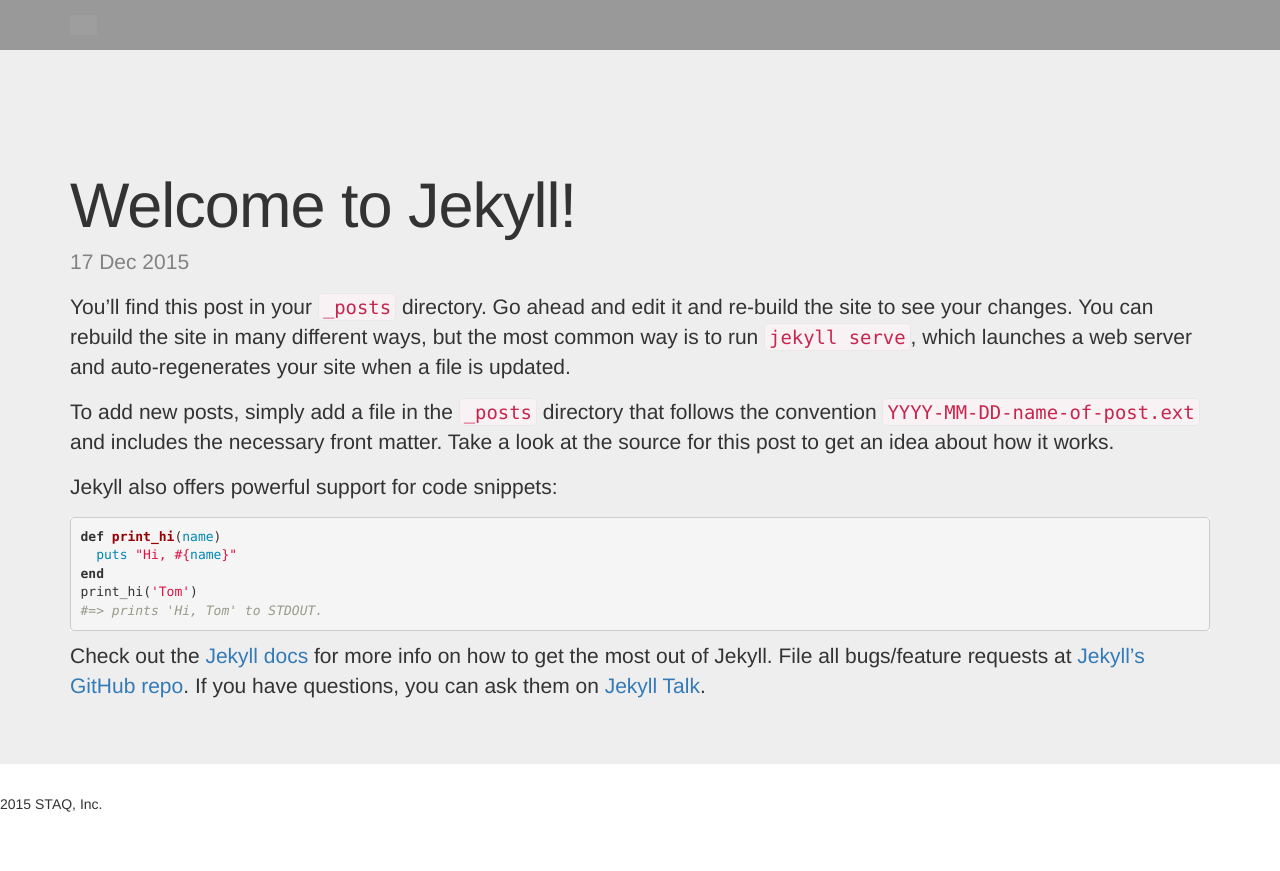
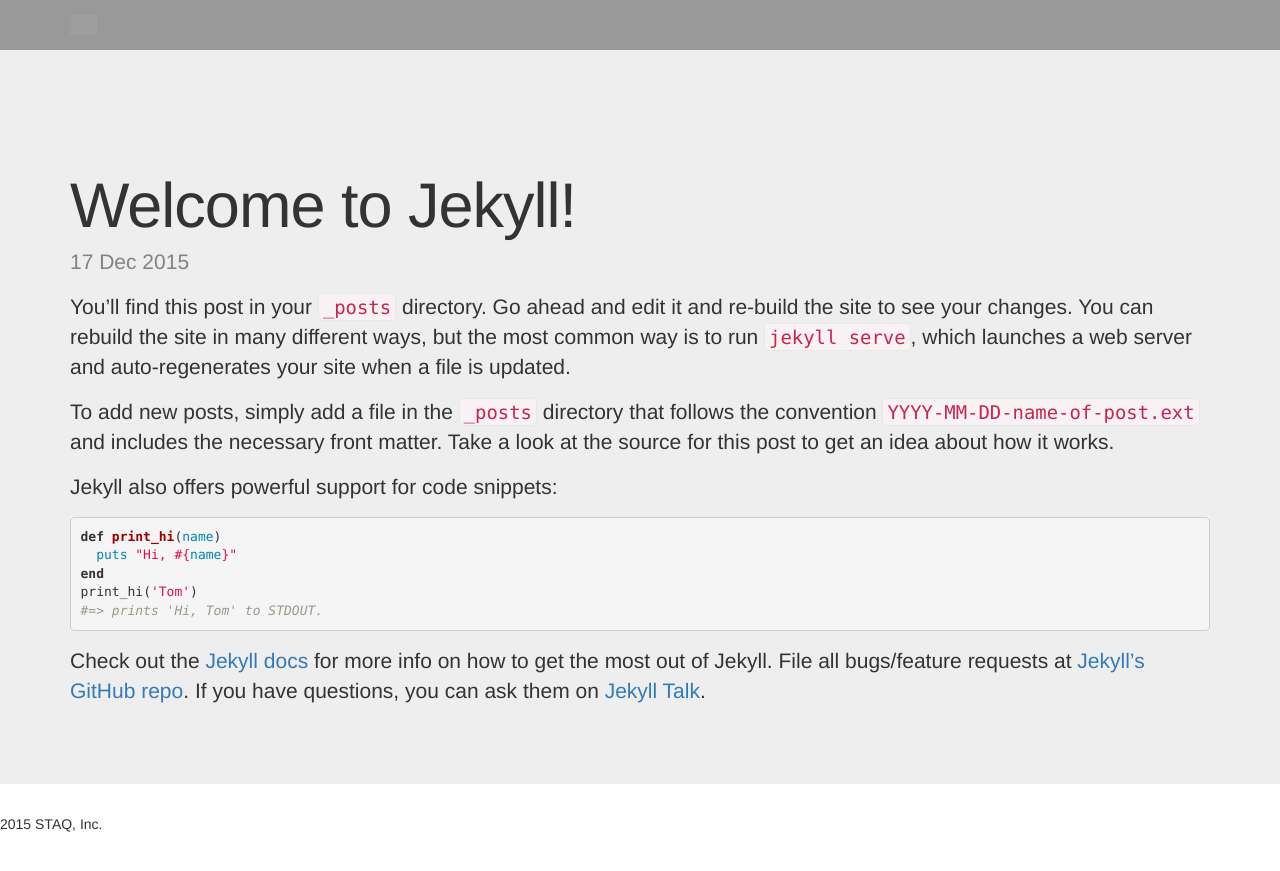
Before and after one commit to marissanbush1/staq, a Jekyll site: the page built from _posts/2015-12-17-welcome-to-jekyll.markdown, in a window 1280 px wide. Shown: the top 871 px of the page. Built offline with Jekyll 4.4.1, drawn with Linux system fonts in a browser that asks for light colours; grey boxes are pictures that could not be loaded.

Commit message:
spacing unit to 30

```diff
--- a/css/main.scss
+++ b/css/main.scss
@@ -12,7 +12,7 @@
 $small-font-size:  $base-font-size * 0.875;
 $base-line-height: 1.5;
 
-$spacing-unit:     0;
+$spacing-unit:     30px;
 
 $text-color:       #111;
 $background-color: green; //#fdfdfd;//
```
